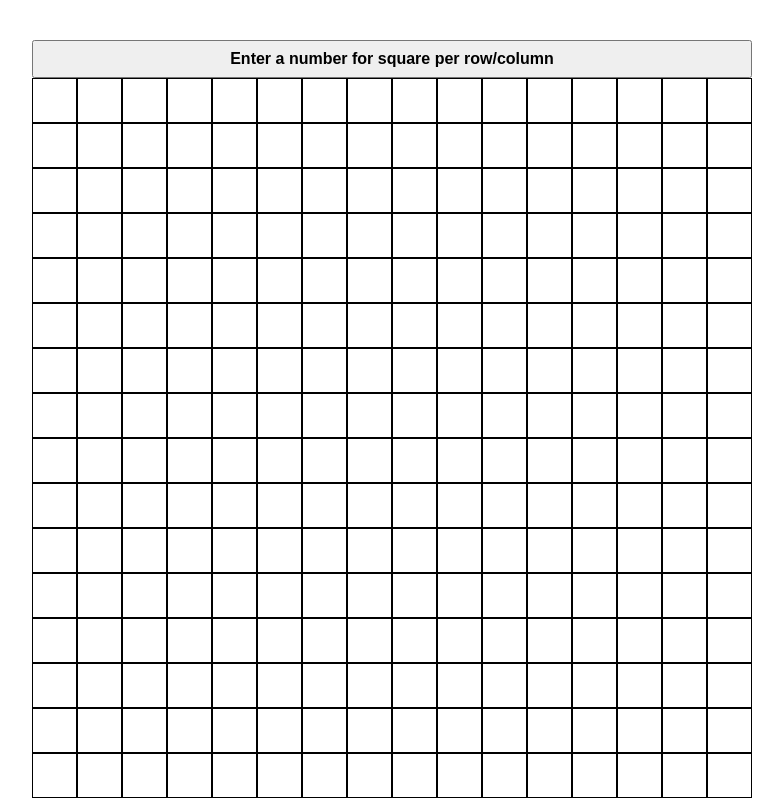
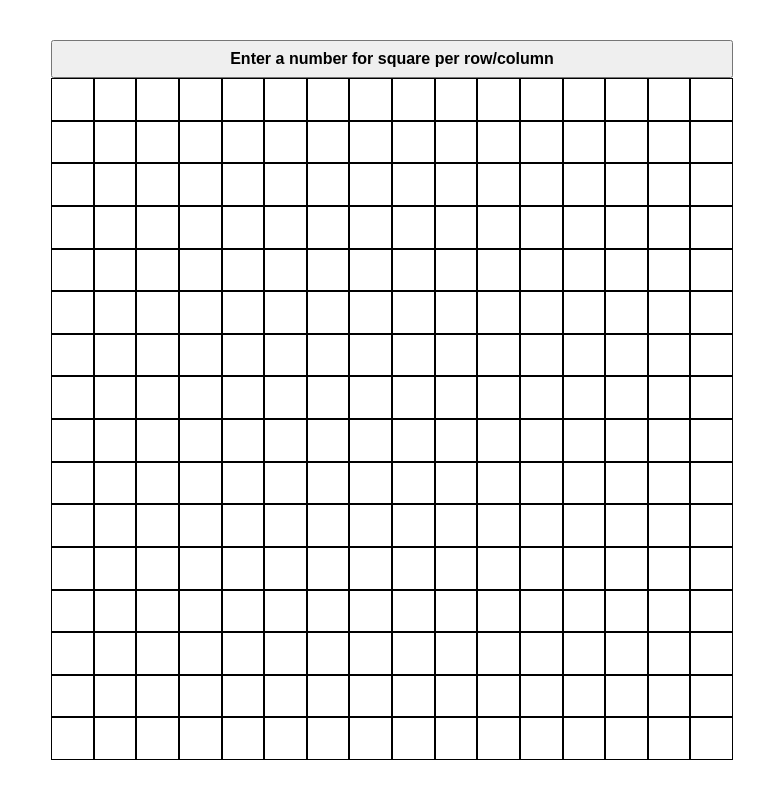
Before and after one commit to bugra-git/etch-a-sketch, a plain HTML site: page index.html in a window 1280 px wide. Shown: the whole page, without its empty margins (248-1031 px from the left). Drawn offline with Linux system fonts and the light colour scheme.

Commit message:
Make style adjustment

```diff
--- a/script.js
+++ b/script.js
@@ -41,6 +41,12 @@ function makeGrid(num) {
             e.target.style.backgroundColor = "black";
         })
     })
+
+    const btnHeight = getComputedStyle(btn).height;
+    document.documentElement.style.setProperty("--btn-height", btnHeight);
+
+
+    divGrid.style.width = "(87vh-btnheight)"
 }
 
 makeGrid(16);
--- a/styles.css
+++ b/styles.css
@@ -9,7 +9,7 @@ body {
     margin: 5vh;
     display: flex;
     flex-direction: column;
-    width: 90vmin;
+    width: calc(90vh - var(--btn-height));
 }
 
 #containerGrid .row {
```
